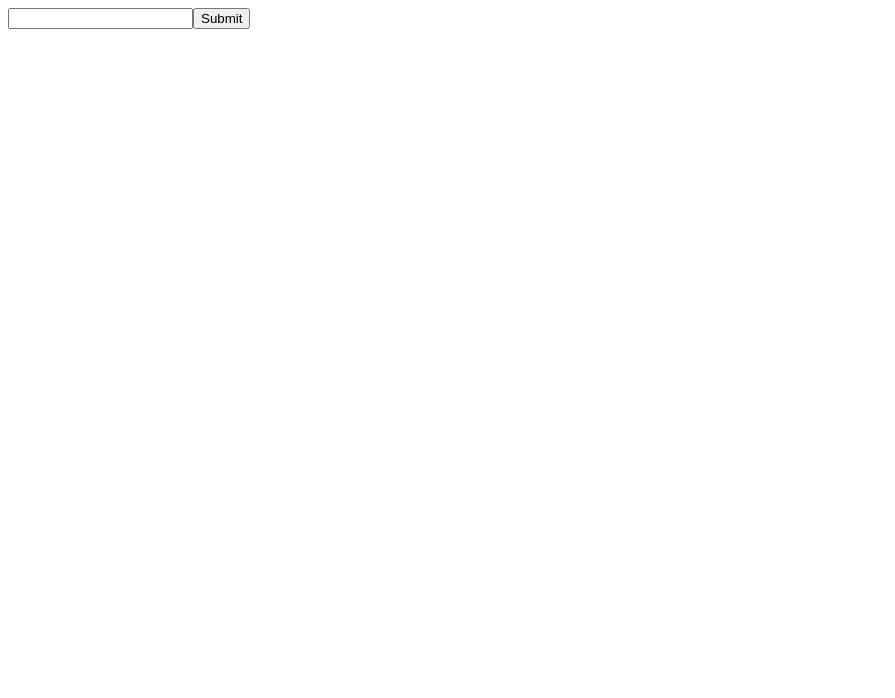
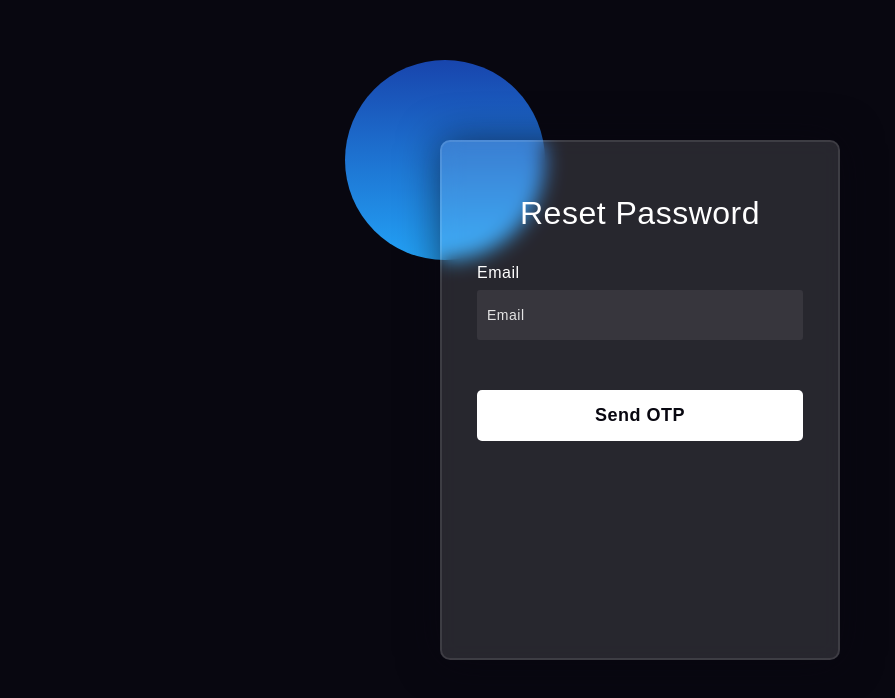
Before and after one commit to Shubham-garg1234/Online-Auction-Frontend, a React app: page /Forgot_password in a window 1280 px wide. Shown: the whole page, without its empty margins (0-895 px from the left). Built offline with nearby package versions, Linux system fonts and the light colour scheme.

Commit message:
Created Authentication Pages Frontend and Brower Routers

```diff
--- a/App.js
+++ b/App.js
@@ -1,31 +1,25 @@
 import React, { useState } from "react";
 import ReactDOM from "react-dom/client"
+import LoginForm from "./Login_form";
+import { createBrowserRouter ,RouterProvider} from "react-router-dom";
+import Forgotpwd from "./Forgot_pwd";
+import Create_Account from "./CreateAccount";
 
-const App=()=>{
-const [text,settext]=useState(0);
-const [output,setoutput]=useState(null);
-const sharedata=()=>{
-    console.log(text);
-    fetch("http://localhost:3000/demo",{
-        method: 'POST',
-        headers: {
-        'Content-Type': 'application/json',
-      },
-      body: JSON.stringify({text}),
-    }).then((data)=>{
-        return data.json();
-    }).then((output)=>{
-        setoutput(output.text);
-    }).catch((err)=>{
-        console.log(err);
-    })
+const root=ReactDOM.createRoot(document.getElementById("root"));
+
+const Router =createBrowserRouter([{
+    path:"/",
+    element:<LoginForm/>,
+    errorElement:<Error/>,
+},{
+    path:"/Forgot_password",
+    element:<Forgotpwd/>,
+    errorElement:<Error/>,
+},{
+    path:"/Create_Account",
+    element:<Create_Account/>,
+    errorElement:<Error/>,
 }
-    return (<>
-    <input type="number" onChange={(e)=>{settext(e.target.value)}}></input>
-    <button onClick={sharedata}>Submit</button>
-    <br></br>
-    {output}
-    </>);
-}
-const root=ReactDOM.createRoot(document.getElementById("root"));
-root.render(<App/>);
+])
+
+root.render(<RouterProvider router={Router} />);
--- /dev/null
+++ b/CreateAccount.js
@@ -0,0 +1,72 @@
+import React, { useState } from 'react';
+
+const Create_Account = () => {
+
+const [email,setemail]=useState('');
+const [username,setusername]=useState('');
+const[switcher,setswitcher]=useState(0);
+const[pwd,setpwd]=useState('');
+const[conpwd,setconpwd]=useState('');
+
+
+const sendotp=(e)=>{
+  e.preventDefault();
+  if(pwd!=conpwd){
+    window.alert("Password doesnot match");
+  }else{
+    fetch("http://localhost:3000/api/auth/send-otp",{
+        method: 'POST',
+        headers: {
+        'Content-Type': 'application/json',
+      },
+      body: JSON.stringify({username,email,pwd}),
+    })
+  }
+ }
+
+const ChangePage=()=>{
+  setswitcher(1)
+}
+const ChangePage2=()=>{
+  setswitcher(0)
+}
+
+  if(switcher==0){return (
+    <div className="background">
+      <div className="shape"></div>
+      <div className="shape"></div>
+      <div>
+      <form >
+        <h3>Create Account</h3>
+
+        <label htmlFor="UserName" >Username</label>
+        <input type="text" placeholder="Username" id="username" onChange={(e)=>{setusername(e.target.value)}} />
+
+        <label htmlFor="Email" >Email</label>
+        <input type="text" placeholder="Email" id="username" onChange={(e)=>{setemail(e.target.value)}} />
+
+        <button onClick={ChangePage}>Next</button>
+      </form>
+      </div>
+    </div>
+  );}else if(switcher==1){
+    return <div className="background">
+      <div className="shape"></div>
+      <div className="shape"></div>
+      <form>
+        <h3>Set Password</h3>
+
+        <label htmlFor="UserName" >Password</label>
+        <input type="text" placeholder="Password" id="username" onChange={(e)=>{setpwd(e.target.value)}} />
+
+        <label htmlFor="Email" >Confirm Password</label>
+        <input type="text" placeholder="Confirm Password" id="username" onChange={(e)=>{setconpwd(e.target.value)}} />
+
+        <button onClick={sendotp} >Send OTP</button>
+        <button style={{width:"30%"}} onClick={ChangePage2}>Back</button>
+      </form>
+    </div>
+  }
+};
+
+export default Create_Account;
--- /dev/null
+++ b/Forgot_pwd.js
@@ -0,0 +1,36 @@
+import React, { useState } from 'react';
+
+
+const Forgotpwd = () => {
+
+const [email,setemail]=useState('');
+
+
+const sendotp=(e)=>{
+    e.preventDefault();
+    fetch("http://localhost:3000/send_resetotp",{
+        method: 'POST',
+        headers: {
+        'Content-Type': 'application/json',
+      },
+      body: JSON.stringify({email,pwd}),
+    })
+ }
+
+  return (
+    <div className="background">
+      <div className="shape"></div>
+      <div className="shape"></div>
+      <form onSubmit={sendotp}>
+        <h3>Reset Password</h3>
+
+        <label htmlFor="Email" >Email</label>
+        <input type="text" placeholder="Email" id="username" onChange={(e)=>{setemail(e.target.value)}} />
+
+        <button>Send OTP</button>
+      </form>
+    </div>
+  );
+};
+
+export default Forgotpwd;
--- /dev/null
+++ b/Login_form.js
@@ -0,0 +1,44 @@
+import React, { useState } from 'react';
+import { Link } from 'react-router-dom';
+
+const LoginForm = () => {
+
+const [email,setemail]=useState('');
+const[pwd,setpwd]=useState('')
+
+
+
+const Login=(e)=>{
+    e.preventDefault();
+    fetch("http://localhost:3000/Login",{
+        method: 'POST',
+        headers: {
+        'Content-Type': 'application/json',
+      },
+      body: JSON.stringify({email,pwd}),
+    })
+ }
+
+  return (
+    <div className="background">
+      <div className="shape"></div>
+      <div className="shape"></div>
+      <form onSubmit={Login}>
+        <h3>Login Here</h3>
+
+        <label htmlFor="Email" >Email</label>
+        <input type="text" placeholder="Email" id="username" onChange={(e)=>{setemail(e.target.value)}} />
+
+        <label htmlFor="password" >Password</label>
+        <input type="password" placeholder="Password" id="password" onChange={(e)=>{setpwd(e.target.value)}}/>
+        <button>Log In</button>
+        <div className="social">
+            <div className="go"><i className="fab fa-google"></i> <Link to="/Forgot_password"> Forgot Password</Link> </div>
+            <div className="fb"><i className="fab fa-facebook"></i>  <Link to="/Create_Account"> Create Account </Link></div>
+        </div>
+      </form>
+    </div>
+  );
+};
+
+export default LoginForm;
--- a/index.html
+++ b/index.html
@@ -5,6 +5,7 @@
     <meta name="viewport" content="width=device-width, initial-scale=1.0">
     <title>Document</title>
 </head>
+<link rel="stylesheet" href="style.css">
 <body>
     <div id="root"></div>
     <script type="module" src="App.js"></script>
--- a/package.json
+++ b/package.json
@@ -12,7 +12,8 @@
   "dependencies": {
     "parcel": "^2.12.0",
     "react": "^18.2.0",
-    "react-dom": "^18.2.0"
+    "react-dom": "^18.2.0",
+    "react-router-dom": "^6.22.3"
   },
   "devDependencies": {
     "process": "^0.11.10"
--- /dev/null
+++ b/style.css
@@ -0,0 +1,131 @@
+*,
+*:before,
+*:after {
+  padding: 0;
+  margin: 0;
+  box-sizing: border-box;
+}
+
+body {
+  background-color: #080710;
+}
+
+.background {
+  width: 430px;
+  height: 520px;
+  position: absolute;
+  transform: translate(-50%, -50%);
+  left: 50%;
+  top: 50%;
+}
+
+.background .shape {
+  height: 200px;
+  width: 200px;
+  position: absolute;
+  border-radius: 50%;
+}
+
+.shape:first-child {
+  background: linear-gradient(#1845ad, #23a2f6);
+  left: -80px;
+  top: -80px;
+}
+
+.shape:last-child {
+  background: linear-gradient(to right, #ff512f, #f09819);
+  right: -30px;
+  bottom: -80px;
+}
+
+form {
+  height: 520px;
+  width: 400px;
+  background-color: rgba(255, 255, 255, 0.13);
+  position: absolute;
+  transform: translate(-50%, -50%);
+  top: 50%;
+  left: 50%;
+  border-radius: 10px;
+  backdrop-filter: blur(10px);
+  border: 2px solid rgba(255, 255, 255, 0.1);
+  box-shadow: 0 0 40px rgba(8, 7, 16, 0.6);
+  padding: 50px 35px;
+}
+
+form * {
+  font-family: 'Poppins', sans-serif;
+  color: #ffffff;
+  letter-spacing: 0.5px;
+  outline: none;
+  border: none;
+}
+
+form h3 {
+  font-size: 32px;
+  font-weight: 500;
+  line-height: 42px;
+  text-align: center;
+}
+
+label {
+  display: block;
+  margin-top: 30px;
+  font-size: 16px;
+  font-weight: 500;
+}
+
+input {
+  display: block;
+  height: 50px;
+  width: 100%;
+  background-color: rgba(255, 255, 255, 0.07);
+  border-radius: 3px;
+  padding: 0 10px;
+  margin-top: 8px;
+  font-size: 14px;
+  font-weight: 300;
+}
+
+::placeholder {
+  color: #e5e5e5;
+}
+
+button {
+  margin-top: 50px;
+  width: 100%;
+  background-color: #ffffff;
+  color: #080710;
+  padding: 15px 0;
+  font-size: 18px;
+  font-weight: 600;
+  border-radius: 5px;
+  cursor: pointer;
+}
+
+.social {
+  margin-top: 30px;
+  display: flex;
+}
+
+.social div {
+  background: red;
+  width: 150px;
+  border-radius: 3px;
+  padding: 5px 10px 10px 5px;
+  background-color: rgba(255, 255, 255, 0.27);
+  color: #eaf0fb;
+  text-align: center;
+}
+
+.social div:hover {
+  background-color: rgba(255, 255, 255, 0.47);
+}
+
+.social .fb {
+  margin-left: 25px;
+}
+
+.social i {
+  margin-right: 4px;
+}
```
Also changed, not shown: 1 other file.
